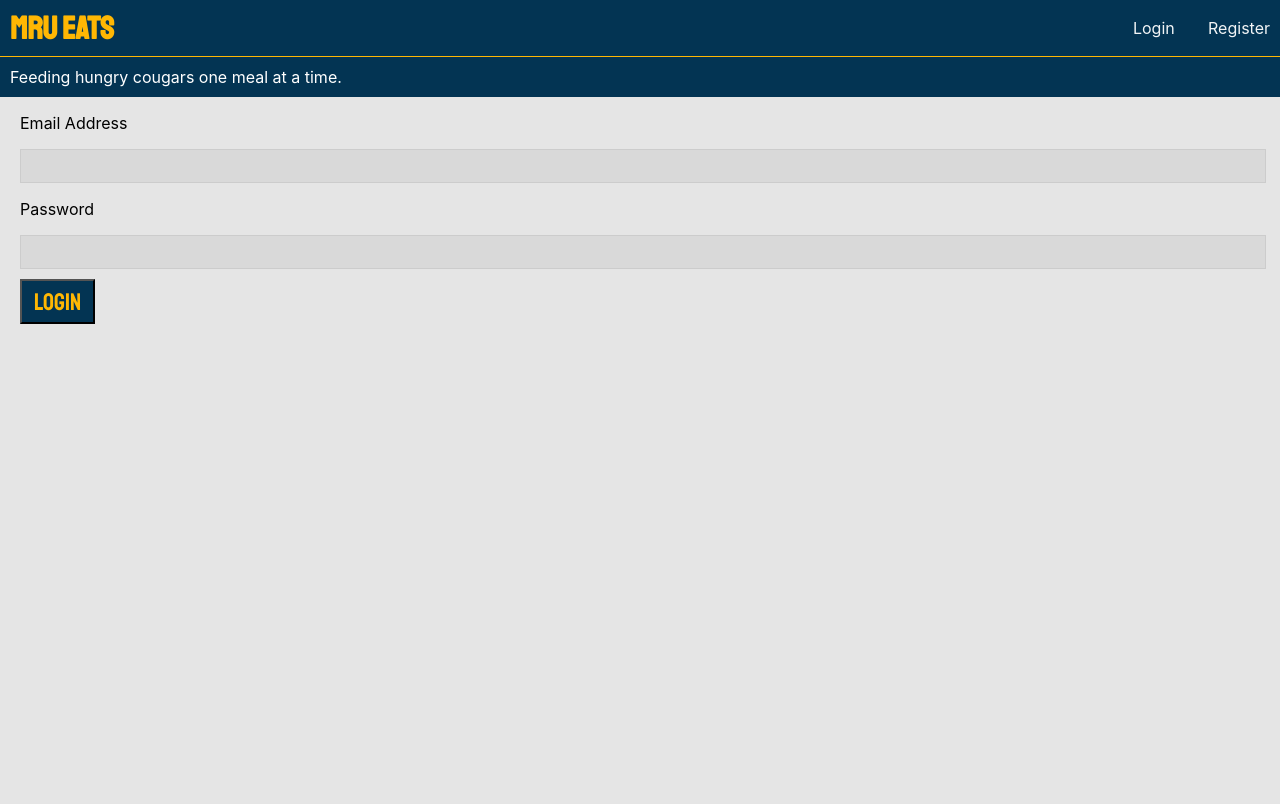
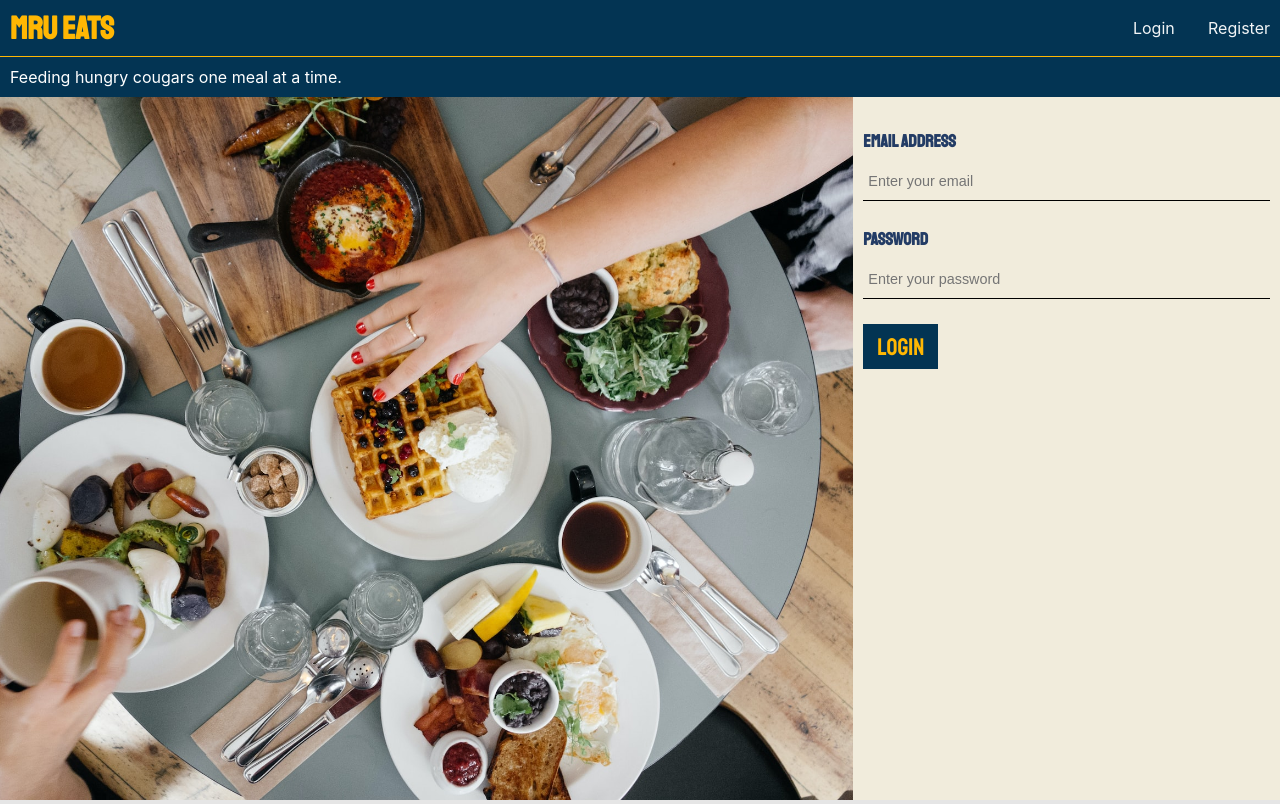
Before and after one commit to SidhantKaushik/MRUEats, a React (Create React App) app in the folder frontend/: page /login in a window 1280 px wide. Built offline with nearby package versions, Linux system fonts and the light colour scheme; no server answers; a web font is replaced by a local one.

Commit message:
Modern design for sign up and login pages

```diff
--- a/frontend/src/pages/Login.js
+++ b/frontend/src/pages/Login.js
@@ -4,7 +4,8 @@ import { useNavigate } from 'react-router-dom';
 import { toast } from 'react-toastify';
 import { login, reset } from '../features/auth/authSlice';
 import Spinner from '../components/Spinner';
-import '../styles/Login.css'
+import '../styles/Login.css';
+import RestImg from '../images/foodSignIn.jpg';
 
 function Login() {
   const [formData, setFormData] = useState({
@@ -60,20 +61,25 @@ function Login() {
 
   return (
     <div className='Login'>
+      <div className="left">
+      <img src={RestImg} alt="Image 2"/>
+      </div>
+      <div className="box">
           <form onSubmit={onSubmit}>
           <label>
             <p>Email Address</p>
-        <input type="text" name="email" value={email} onChange={onChange} />
+            <input type="text" name="email" value={email} placeholder='Enter your email' onChange={onChange} />
           </label>
           <label>
             <p>Password</p>
-        <input type="password" name="password" value={password} onChange={onChange} />
+            <input type="password" name="password" value={password} placeholder='Enter your password' onChange={onChange} />
           </label>
           <div>
             <button className="submitButton" type="submit">Login</button>
           </div>
         </form>
       </div>
+    </div>
   )
 }
 
--- a/frontend/src/pages/Register.js
+++ b/frontend/src/pages/Register.js
@@ -5,6 +5,8 @@ import { toast } from 'react-toastify';
 import { register, reset } from '../features/auth/authSlice';
 import Spinner from '../components/Spinner';
 import '../styles/Register.css';
+import PizzaImg from '../images/pizza.jpg'
+
 
 function Register() {
     //Add deliverTo
@@ -92,11 +94,10 @@ function Register() {
 
     return (
         <div class="RegisterPage">
-        <div class="main-container">
+            <div className="left">
+            <img src={PizzaImg} alt="Image of Pizza"/>
+            </div>
             <div class="box">
-                <div className="title">
-                <h3>Register</h3>
-                </div>
                 <form onSubmit={onSubmit}>
                     <div className='fName'>
                         <label for="first-name">First Name</label>
@@ -129,7 +130,6 @@ function Register() {
                 </form>
             </div>
         </div>
-        </div>
     )
 }
 
--- a/frontend/src/styles/Login.css
+++ b/frontend/src/styles/Login.css
@@ -1,8 +1,15 @@
 .Login form{
     display: flex;
     flex-direction: column;
-    padding-left: 20px;
-    padding-right: 20px;
+    padding-left: 10px;
+    padding-right: 10px;
+}
+.Login form label p{
+    font-family: 'Staatliches', cursive !important;
+margin-bottom: 8px;
+font-size:1.1em;
+color: #233c65;
+font-weight: 700;
 }
 
 .Login .submitButton{
@@ -10,13 +17,81 @@
     height: 45px;
     width: 75px;
     color: #ffb703;
-    margin-top: 10px;
+    margin-top: 15px;
     font-family: 'Staatliches', cursive !important;
     font-size: 1.5em;
+    border:none;
+    cursor: pointer;
 }
 .Login input {
-    background: #d9d9d9;
+    background: #d1b181;
     height: 30px;
-    border: 1px solid #ccc;
     width: 100%;
+    border:none;
 }
+.Login{
+    min-height: calc(100vh - 96.67px);
+    background-color: #FFB703;
+    display: grid;
+    grid-template-columns: 2fr 1fr;
+}
+.Login .box{
+    background: #f1ecdc;
+    padding-top: 15px;
+}
+.Login input[type="password"] {
+    border: none;
+    outline: none;
+    background-color: transparent;
+    font-size: 18px;
+    color: #000000;
+    margin: 0;
+    padding: 0;
+    text-align: left;
+    width: 100%;
+    height: 40px;
+    line-height: 40px;
+    margin-bottom: 10px;
+    border-bottom: 1px solid #000000;
+  }
+  .Login input[type="text"] {
+    border: none;
+    outline: none;
+    background-color: transparent;
+    font-size: 18px;
+    color: #000000;
+    margin: 0;
+    padding: 0;
+    text-align: left;
+    width: 100%;
+    height: 40px;
+    line-height: 40px;
+    margin-bottom: 10px;
+    border-bottom: 1px solid #000000;
+  }
+  .Login .box input::placeholder{
+    font-size: .8em;
+    padding-left:5px;
+}
+
+.Login .left{
+    width: 100%;
+    height: 100%;
+}
+.Login .left img{
+    object-fit: cover;
+width: 100%;
+height: 100%;
+}
+
+@media (max-width: 900px) {
+    .Login{
+    grid-template-columns: auto;
+    grid-template-rows: max-content auto;
+}
+.Login .left img{
+    object-fit: cover;
+width: 100%;
+max-height: 300px;
+}
+}
--- a/frontend/src/styles/Register.css
+++ b/frontend/src/styles/Register.css
@@ -1,36 +1,48 @@
-.RegisterPage .main-container {
-    display:flex;
-    padding-top: 30px;
-    justify-content: center;
+.RegisterPage {
+    display:grid;
+    grid-template-columns: 2fr 1fr;
+    height: 100%;
+    width: 100%;
+    min-height: calc(100vh - 96.67px);
+    overflow:hidden;
 }
-.RegisterPage{
-    min-height: calc(100vh - 96.67px);
-    background-color: #FFB703;
+.RegisterPage .box{
+    background: #f1ecdc;
+    padding-top: 15px;
 }
-
-.RegisterPage .box {
-    display: flex;
-    flex-direction: column;
-    min-height: 500px;
-    min-width: 70vw;
-    max-width: 75vw;
-    padding: 25px;
-    border: 8px solid #033453;
-    background-color: white;
-    border-radius: 30px;
+.RegisterPage .box input {
+    background: #d9d2bc;
+    height: 30px;
+    width: 100%;
+    border:none;
+}
+.RegisterPage .box input::placeholder{
+    font-size: .8em;
+    padding-left:5px;
+}
+.RegisterPage .left{
+    width: 100%;
+    height: 100%;
+}
+.RegisterPage .left img{
+    object-fit: cover;
+width: 100%;
+height: 100%;
 }
 
 .RegisterPage form {
     display: grid;
     grid-template-areas:
-        "fName lName"
-        "email email"
-        "dLocation dLocation"
-        "password password"
-        "confirm confirm"
-        "submit submit";
+        "fName"
+        "lName"
+        "email"
+        "dLocation"
+        "password"
+        "confirm"
+        "submit";
     column-gap: 15px;
     row-gap: 10px;
+    padding: 0 10px 0 10px;
 }
 
 .RegisterPage .dLocation{
@@ -59,7 +71,7 @@
 .RegisterPage #requirementsForPass{
     grid-area: infoAboutPassword;
     margin:0;
-    color: #FFB703;
+    color: #C93939;
     font-family: 'Staatliches', cursive !important;
 }
 .RegisterPage #password{
@@ -69,9 +81,8 @@
     grid-area:confirm;
 }
 .RegisterPage .submitbtn{
-    margin-top: 30px;
     grid-area:submit;
-    justify-self: center;
+    margin-bottom: 20px;
 }
 .RegisterPage .title{
     grid-area: signup;
@@ -84,26 +95,76 @@
     font-weight: 700;
     font-size: 2em;
     line-height: 38px;
-    color: #FF8F00 !important;
+    color: black !important;
     text-align: center;
 }
-
+.RegisterPage form label{
+    font-family: 'Staatliches', cursive !important;
+    color: #233c65;
+margin-bottom: 8px;
+font-size:1.1em;
+}
 .RegisterPage #register-button {
     width: 185px;
     height: 40px;
     color: #FFB703 !important;
     font-size: 1.5em;
     background: #033453;
-    margin: 1em;
+    margin-top:5px;
     font-family: 'Staatliches', cursive !important;
 }
 
 .RegisterPage input {
-    background: #f8f7f7;
+    /* background: #f8f7f7;
     height: 30px;
     border: 1px solid #ccc;
+    width: 100%; */
+}
+.RegisterPage input[type="text"] {
+    border: none;
+    outline: none;
+    background-color: transparent;
+    font-size: 18px;
+    color: #000000;
+    margin: 0;
+    padding: 0;
+    text-align: left;
     width: 100%;
-}
+    height: 40px;
+    line-height: 40px;
+    margin-bottom: 10px;
+    border-bottom: 1px solid #000000;
+  }
+  .RegisterPage input[type="email"] {
+    border: none;
+    outline: none;
+    background-color: transparent;
+    font-size: 18px;
+    color: #000000;
+    margin: 0;
+    padding: 0;
+    text-align: left;
+    width: 100%;
+    height: 40px;
+    line-height: 40px;
+    margin-bottom: 10px;
+    border-bottom: 1px solid #000000;
+  }
+  .RegisterPage input[type="password"] {
+    border: none;
+    outline: none;
+    background-color: transparent;
+    font-size: 18px;
+    color: #000000;
+    margin: 0;
+    padding: 0;
+    text-align: left;
+    width: 100%;
+    height: 40px;
+    line-height: 40px;
+    margin-bottom: 10px;
+    border-bottom: 1px solid #000000;
+  }
 
 .RegisterPage label {
     font-weight: 700;
@@ -113,20 +174,13 @@
 }
 
 @media (max-width: 900px) {
-    .RegisterPage label{
-    font-size: 15px;
+.RegisterPage{
+    grid-template-columns: auto;
+    grid-template-rows: max-content auto;
 }
-.RegisterPage form {
-    display: grid;
-    grid-template-areas:
-        "fName fName"
-        "lName lName"
-        "email email"
-        "dLocation dLocation"
-        "password password"
-        "confirm confirm"
-        "submit submit";
-    column-gap: 15px;
-    row-gap: 10px;
+.RegisterPage .left img{
+    object-fit: cover;
+width: 100%;
+max-height: 300px;
 }
 }
```
Also changed, not shown: frontend/src/images/foodSignIn.jpg (added), frontend/src/images/pizza.jpg (added). Lines whose indentation alone changed are shown as unchanged.
